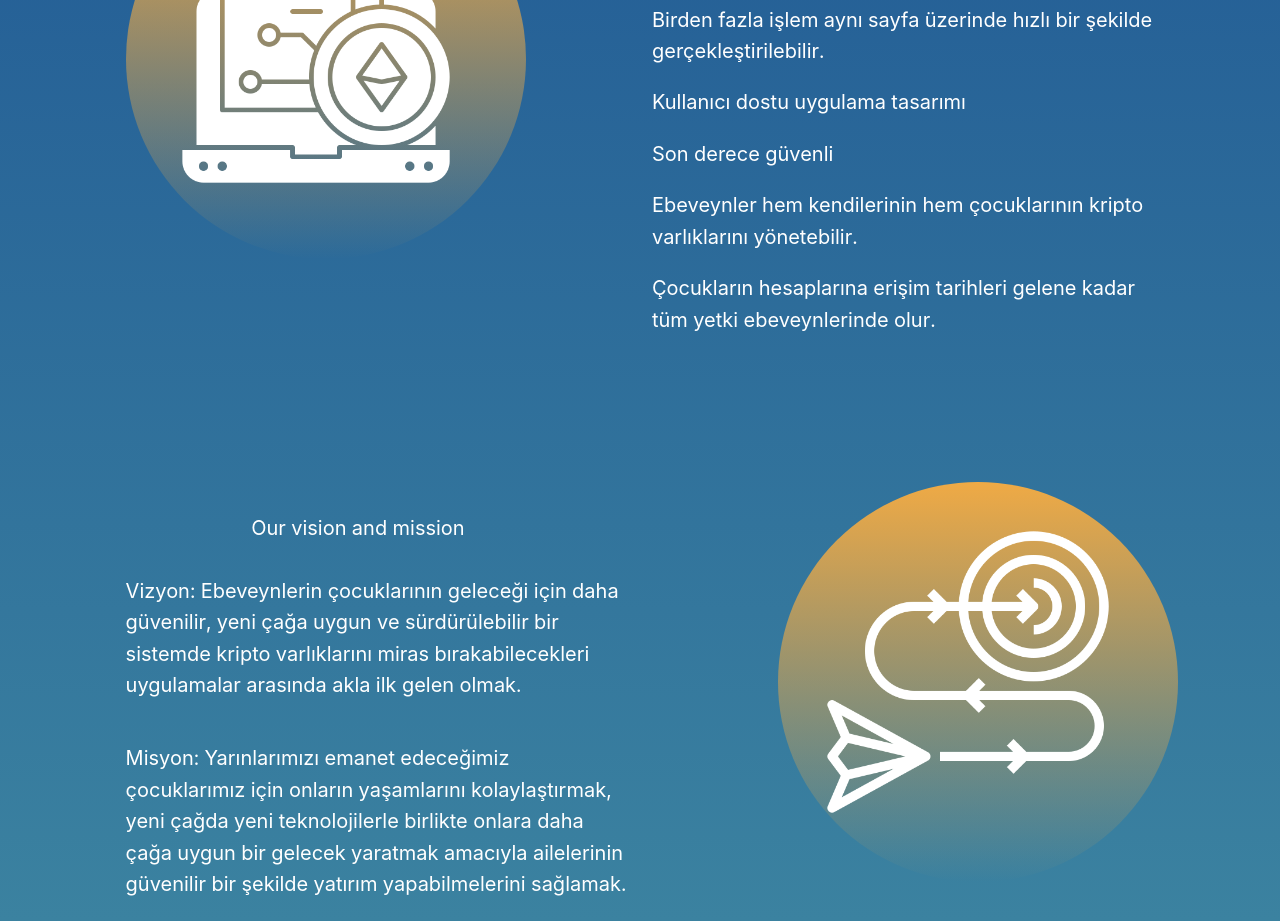
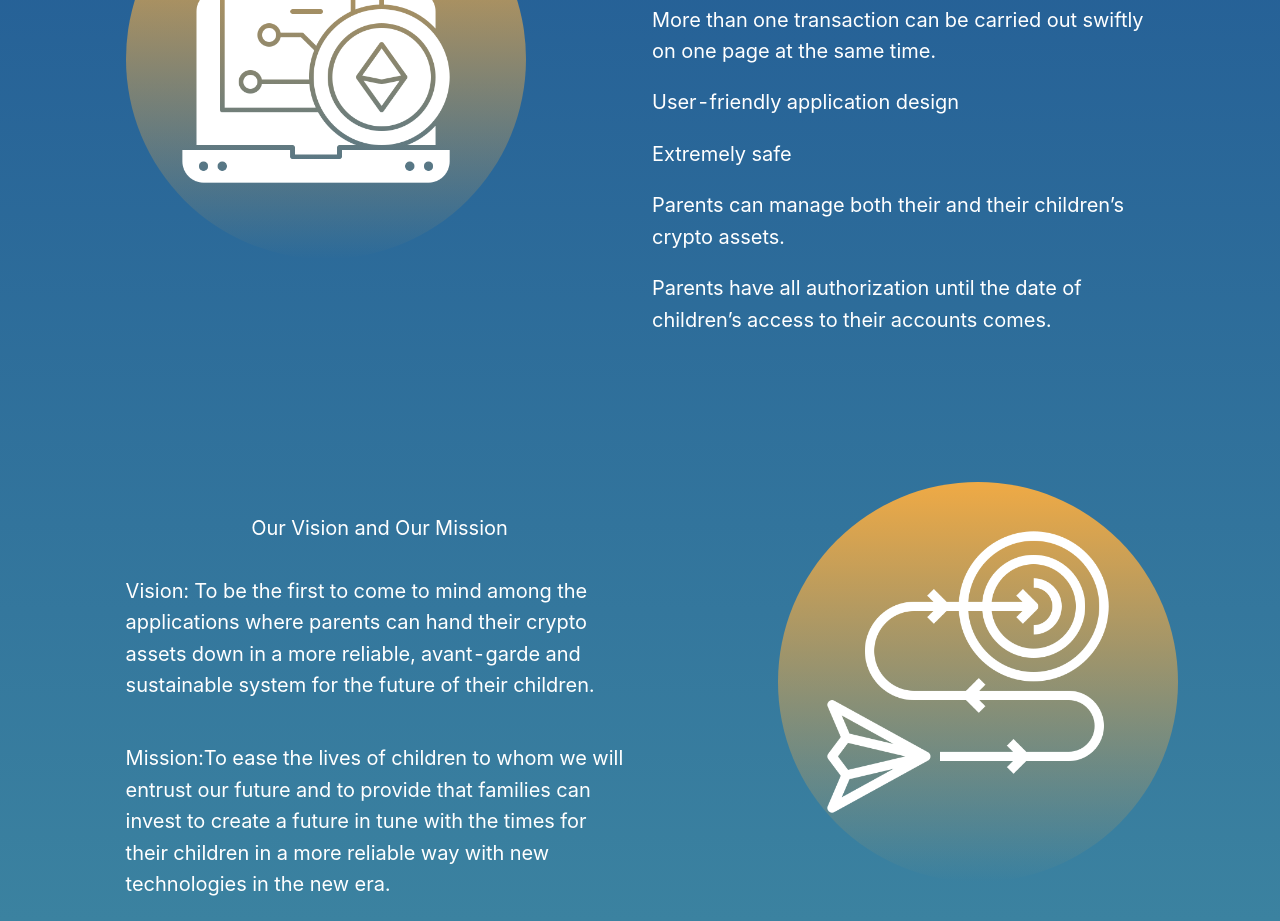
Before and after one commit to arda-serim/InfinityApp, a React (Create React App) app: page / in a window 1280 px wide. Shown: the part 1240-2161 px from the top of the page. Built offline with nearby package versions, Linux system fonts and the light colour scheme.

Commit message:
home page update

```diff
--- a/src/Pages/HomePage.tsx
+++ b/src/Pages/HomePage.tsx
@@ -243,26 +243,26 @@ const HomePage = () => {
                   </Col>
                   <Col span={12} >
                      <p style={{ color : 'white' , marginLeft : '20%' , fontSize : '20px' , marginTop : '10%'}}>
-                        Why InTeritance ?
+                       {ML('why')}
                      </p>
                      <p style={{marginTop : '5%' , color : 'white' , marginRight : '20%' , fontSize : '20px'}} >
                         <p>
-                        Teknoloji çağına ayak uyduran, yeni nesil bir yatırım uygulaması
+                       {ML('p1')}
                         </p>
                         <p>
-                        Birden fazla işlem aynı sayfa üzerinde hızlı bir şekilde gerçekleştirilebilir.
+                        {ML('p2')}
                         </p>
                         <p>
-                        Kullanıcı dostu uygulama tasarımı
+                        {ML('p3')}
                         </p>
                         <p>
-                        Son derece güvenli
+                        {ML('p4')}
                         </p>
                         <p>
-                        Ebeveynler hem kendilerinin hem çocuklarının kripto varlıklarını yönetebilir.
+                        {ML('p5')}
                         </p>
                         <p>
-                        Çocukların hesaplarına erişim tarihleri gelene kadar tüm yetki ebeveynlerinde olur.
+                        {ML('p6')}
                         </p>
                         </p>
 
@@ -282,16 +282,14 @@ const HomePage = () => {
                <Col span={12} >
 
                   <p style={{marginTop : '25%' , color : 'white' , marginLeft : '40%' , fontSize : '20px'}}>
-                      Our vision and mission
+                     {ML('vizyonvemisyon')}
                   </p>
                <p style={{marginTop : '5%' , color : 'white' , marginLeft : '20%' , fontSize : '20px'}} >
-               Vizyon:
-               Ebeveynlerin çocuklarının geleceği için daha güvenilir, yeni çağa uygun ve sürdürülebilir bir sistemde kripto varlıklarını miras bırakabilecekleri uygulamalar arasında akla ilk gelen olmak.
+              {ML('vizyon')}
               </p>
               <br/>
               <p style={{marginTop : '' , color : 'white' , marginLeft : '20%' , fontSize : '20px'}}>
-              Misyon:
-               Yarınlarımızı emanet edeceğimiz çocuklarımız için onların yaşamlarını kolaylaştırmak, yeni çağda yeni teknolojilerle birlikte onlara daha çağa uygun bir gelecek yaratmak amacıyla ailelerinin güvenilir bir şekilde yatırım yapabilmelerini sağlamak.
+            {ML('misyon')}
               </p >
                </Col>
                <Col span={12} >
--- a/src/Pages/LangugeContext.tsx
+++ b/src/Pages/LangugeContext.tsx
@@ -59,6 +59,17 @@ export const langs = {
         childAdding: 'ÇOCUK EKLENİYOR...',
         withdrawalProcess: 'PARA ÇEKME İŞLEMİ...',
         vazgec: 'Vazgeç',
+        vizyon: 'Vizyon: Ebeveynlerin çocuklarının geleceği için daha güvenilir, yeni çağa uygun ve sürdürülebilir bir sistemde kripto varlıklarını miras bırakabilecekleri uygulamalar arasında akla ilk gelen olmak.',
+        misyon : 'Misyon: Yarınlarımızı emanet edeceğimiz çocuklarımız için onların yaşamlarını kolaylaştırmak, yeni çağda yeni teknolojilerle birlikte onlara daha çağa uygun bir gelecek yaratmak amacıyla ailelerinin güvenilir bir şekilde yatırım yapabilmelerini sağlamak.',
+        vizyonvemisyon : 'Vizyonumuz ve Misyonumuz',
+        why : 'Neden InTeritance ?',
+        p1 :' Teknoloji çağına ayak uyduran, yeni nesil bir yatırım uygulaması',
+        p2 : ' Birden fazla işlem aynı sayfa üzerinde hızlı bir şekilde gerçekleştirilebilir.',
+        p3 : 'Kullanıcı dostu uygulama tasarımı',
+        p4 : ' Son derece güvenli',
+        p5 : ' Ebeveynler hem kendilerinin hem çocuklarının kripto varlıklarını yönetebilir.',
+        p6 : ' Çocukların hesaplarına erişim tarihleri gelene kadar tüm yetki ebeveynlerinde olur.'
+
 
     },
 
@@ -120,6 +131,17 @@ export const langs = {
         childAdding: 'CHILD IS ADDING...',
         withdrawalProcess: 'WITHDRAWAL PROCESS...',
         vazgec: 'Cancel',
+        vizyon: 'Vision: To be the first to come to mind among the applications where parents can hand their crypto assets down in a more reliable, avant-garde and sustainable system for the future of their children.',
+        misyon : 'Mission:To ease the lives of children to whom we will entrust our future and to provide that families can invest to create a future in tune with the times for their children in a more reliable way with new technologies in the new era.',
+        vizyonvemisyon : 'Our Vision and Our Mission',
+        why : 'Why InTeritance ?',
+        p1 :' A new generation investment application that keeps up with the era of technology',
+        p2 : 'More than one transaction can be carried out swiftly on one page at the same time.',
+        p3 : 'User-friendly application design',
+        p4 : 'Extremely safe',
+        p5 : 'Parents can manage both their and their children’s crypto assets.',
+        p6 : 'Parents have all authorization until the date of children’s access to their accounts comes.'
+
 
     }
 }
--- a/src/Pages/Signin.tsx
+++ b/src/Pages/Signin.tsx
@@ -107,10 +107,10 @@ const Signin = () => {
 
   const [isLoading, setIsLoading] = useState(false);
 
-  const switchLang = () => {
-    setSelectedLanguage(selectedLanguage === "tr" ? "en" : "tr");
-    lang === langs.tr ? setLang(langs.en) : setLang(langs.tr)
-  }
+  // const switchLang = () => {
+  //   setSelectedLanguage(selectedLanguage === "tr" ? "en" : "tr");
+  //   lang === langs.tr ? setLang(langs.en) : setLang(langs.tr)
+  // }
 
   const onChange = (e: CheckboxChangeEvent) => {
     rememberMe = !rememberMe;
```
